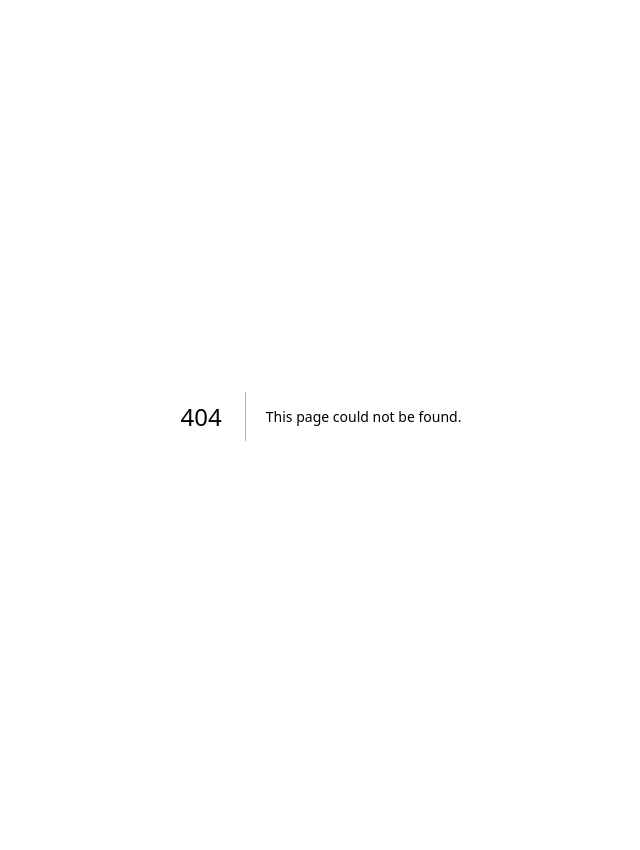
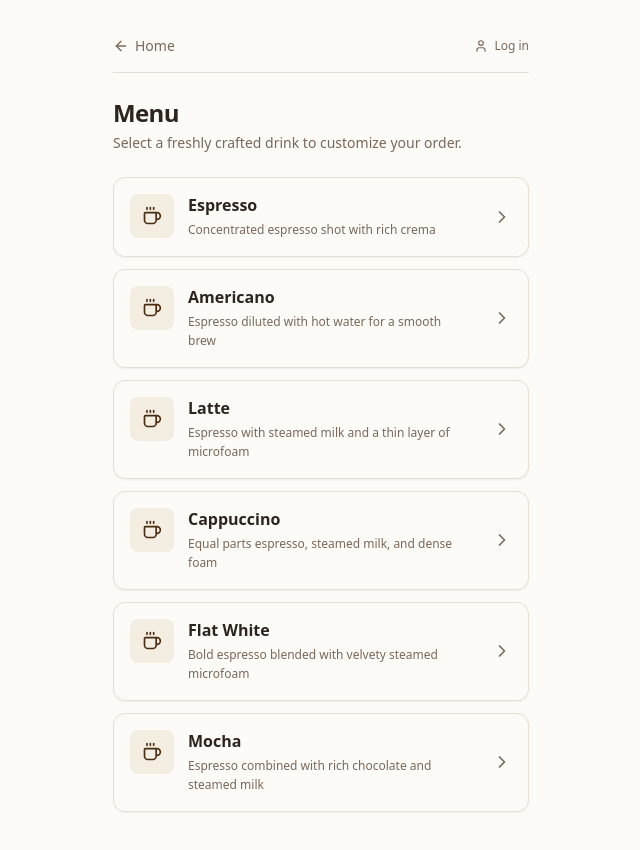
Before and after one commit to weiyiships/homebarista, a Next.js app: page /menu in a window 1280 px wide. Before the commit this address had no page. Shown: the top 850 px of the page, without its empty margins (319-959 px from the left). Built offline with nearby package versions, Linux system fonts and the light colour scheme.

Commit message:
feat(menu): implement menu page with drinks catalog and customization drawer (#3)

```diff
--- /dev/null
+++ b/src/app/(guest)/menu/page.tsx
@@ -0,0 +1,63 @@
+"use client";
+
+import React, { useState } from "react";
+import Link from "next/link";
+import { ArrowLeft, User } from "lucide-react";
+import { STANDARD_DRINKS, type Drink } from "@/lib/domain/drink-rules";
+import { DrinkCard } from "@/components/menu/drink-card";
+import { CustomizationSheet } from "@/components/menu/customization-sheet";
+
+export default function MenuPage() {
+  const [selectedDrink, setSelectedDrink] = useState<Drink | null>(null);
+
+  return (
+    <div className="flex-1 flex flex-col space-y-6 pb-8">
+      {/* Top Navigation */}
+      <header className="flex items-center justify-between pt-2 pb-1 border-b border-[var(--border)]">
+        <Link
+          href="/"
+          className="inline-flex items-center gap-1.5 text-sm font-medium text-[var(--muted-foreground)] hover:text-[var(--foreground)] transition min-h-[44px] -ml-2 px-2"
+          aria-label="Back to home"
+        >
+          <ArrowLeft className="w-4 h-4" />
+          <span>Home</span>
+        </Link>
+        <Link
+          href="/login"
+          className="inline-flex items-center gap-1.5 text-xs font-medium text-[var(--muted-foreground)] hover:text-[var(--foreground)] transition min-h-[44px] -mr-2 px-2"
+        >
+          <User className="w-3.5 h-3.5" />
+          <span>Log in</span>
+        </Link>
+      </header>
+
+      {/* Menu Header */}
+      <div className="space-y-1">
+        <h1 className="text-2xl font-bold tracking-tight text-[var(--foreground)]">
+          Menu
+        </h1>
+        <p className="text-sm text-[var(--muted-foreground)]">
+          Select a freshly crafted drink to customize your order.
+        </p>
+      </div>
+
+      {/* Drinks Catalog */}
+      <section aria-label="Available drinks" className="space-y-3">
+        {STANDARD_DRINKS.map((drink) => (
+          <DrinkCard
+            key={drink.id}
+            drink={drink}
+            onSelect={(selected) => setSelectedDrink(selected)}
+          />
+        ))}
+      </section>
+
+      {/* Customization Drawer / Modal */}
+      <CustomizationSheet
+        isOpen={Boolean(selectedDrink)}
+        drink={selectedDrink}
+        onClose={() => setSelectedDrink(null)}
+      />
+    </div>
+  );
+}
--- a/src/components/menu/drink-card.tsx
+++ b/src/components/menu/drink-card.tsx
@@ -13,6 +13,7 @@ export function DrinkCard({ drink, onSelect }: DrinkCardProps) {
   return (
     <button
       type="button"
+      aria-label={drink.name}
       disabled={!isAvailable}
       onClick={() => isAvailable && onSelect(drink)}
       aria-disabled={!isAvailable}
```
